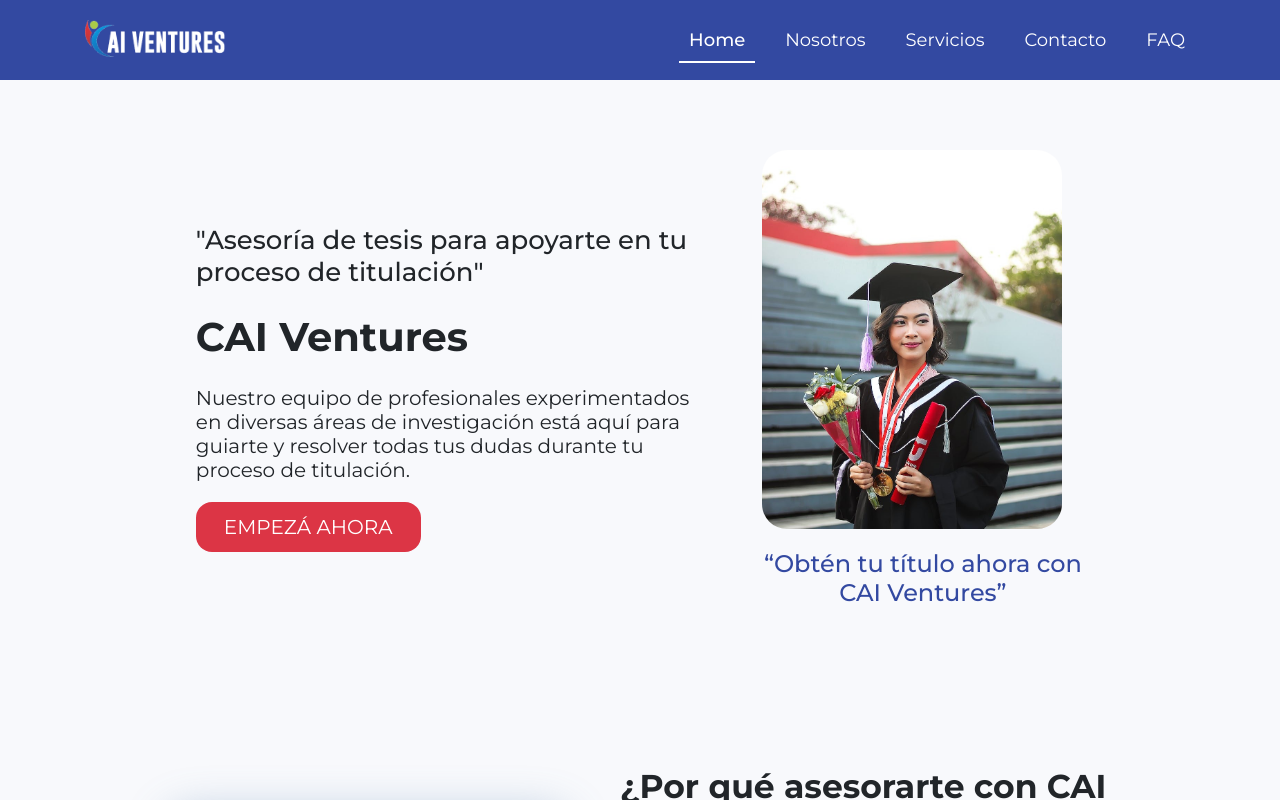
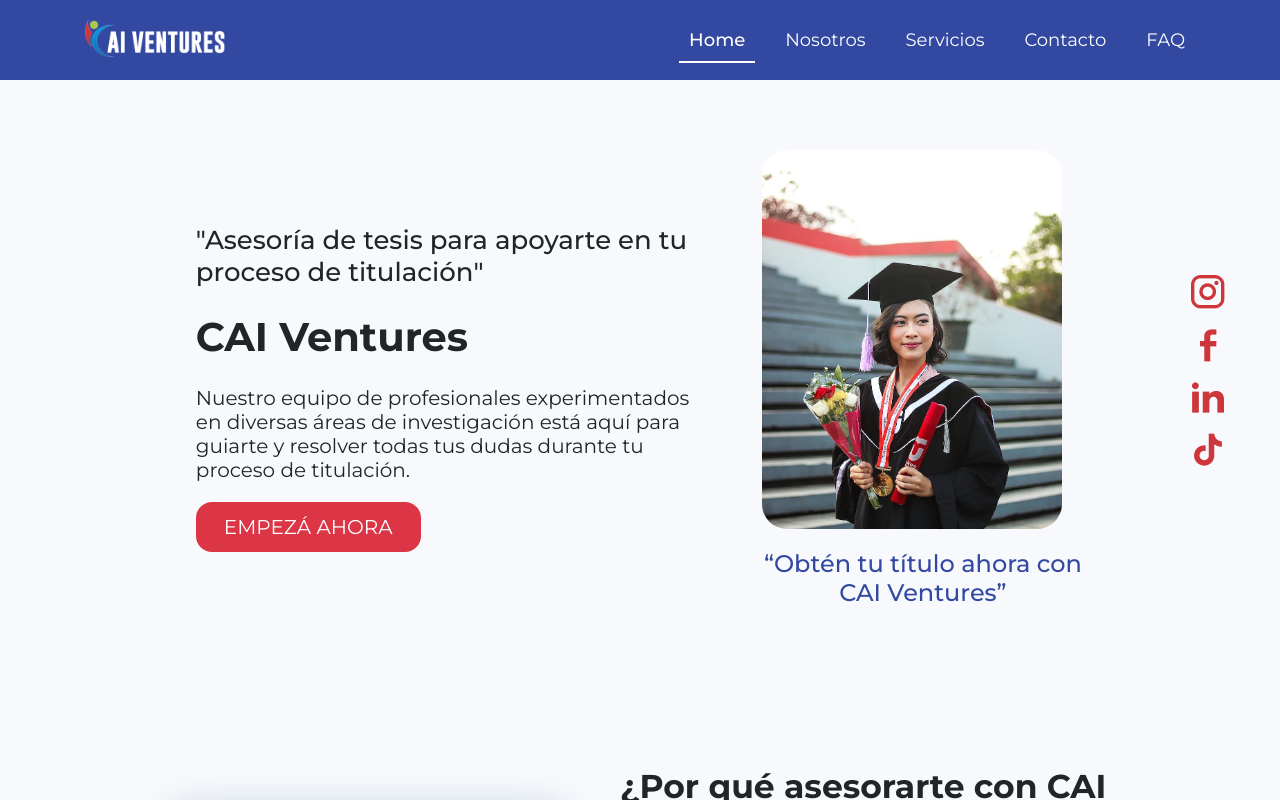
Before and after one commit to justinait/cai-ventures2, a React (Vite) app: page / in a window 1280 px wide. Shown: the top 800 px of the page. Built offline with nearby package versions, Linux system fonts and the light colour scheme.

Commit message:
redes position

```diff
--- a/src/App.jsx
+++ b/src/App.jsx
@@ -8,6 +8,7 @@
 import 'bootstrap/dist/css/bootstrap.min.css';
 import NavBar from './components/navbar/navbar';
 import Footer from './components/Footer/Footer';
+import RedesFlotantes from './components/Redes/Redes';
 
 
 
@@ -16,6 +17,7 @@
   return (
     <BrowserRouter>
       <NavBar/>
+      <RedesFlotantes />
       <Routes>
         <Route path='/' element={< Home />} />
         <Route path='/servicios' element={<Services/>}/>
--- a/src/components/Redes/Redes.css
+++ b/src/components/Redes/Redes.css
@@ -0,0 +1,17 @@
+.redesContainer {
+    height: 100vh;
+    display: flex;
+    flex-direction: column;
+    justify-content: center;
+    align-items: flex-end !important;
+}
+
+.redesIcon {
+    margin: 10px;
+}
+.contRedesRed {
+    display: flex !important;
+    align-items: center !important;
+    justify-content: center !important;
+    flex-direction: column !important;
+}
--- a/src/components/Redes/Redes.jsx
+++ b/src/components/Redes/Redes.jsx
@@ -10,19 +10,22 @@
     return (
         <Container>
             <Row>
-                <Col>
-                    <NavLink>
-                        <Image src={instaRed} />
+                <Col className='d-flex justify-content-end position-fixed bottom-0 end-0 m-4 redesContainer'>
+                    <Col className='contRedesRed'>
+                    <NavLink to="#" className="redesIcon">
+                        <Image src={instaRed} alt="Instagram" />
                     </NavLink>
-                    <NavLink>
-                        <Image src={faceRed} />
+                    <NavLink to="#" className="redesIcon">
+                        <Image src={faceRed} alt="Facebook" />
                     </NavLink>
-                    <NavLink>
-                        <Image src={linkedinRed} />
+                    <NavLink to="#" className="redesIcon">
+                        <Image src={linkedinRed} alt="LinkedIn" />
                     </NavLink>
-                    <NavLink>
-                        <Image src={tiktokRed} />
+                    <NavLink to="#" className="redesIcon">
+                        <Image src={tiktokRed} alt="TikTok" />
                     </NavLink>
+                    </Col>
+
                 </Col>
             </Row>
         </Container>
```
